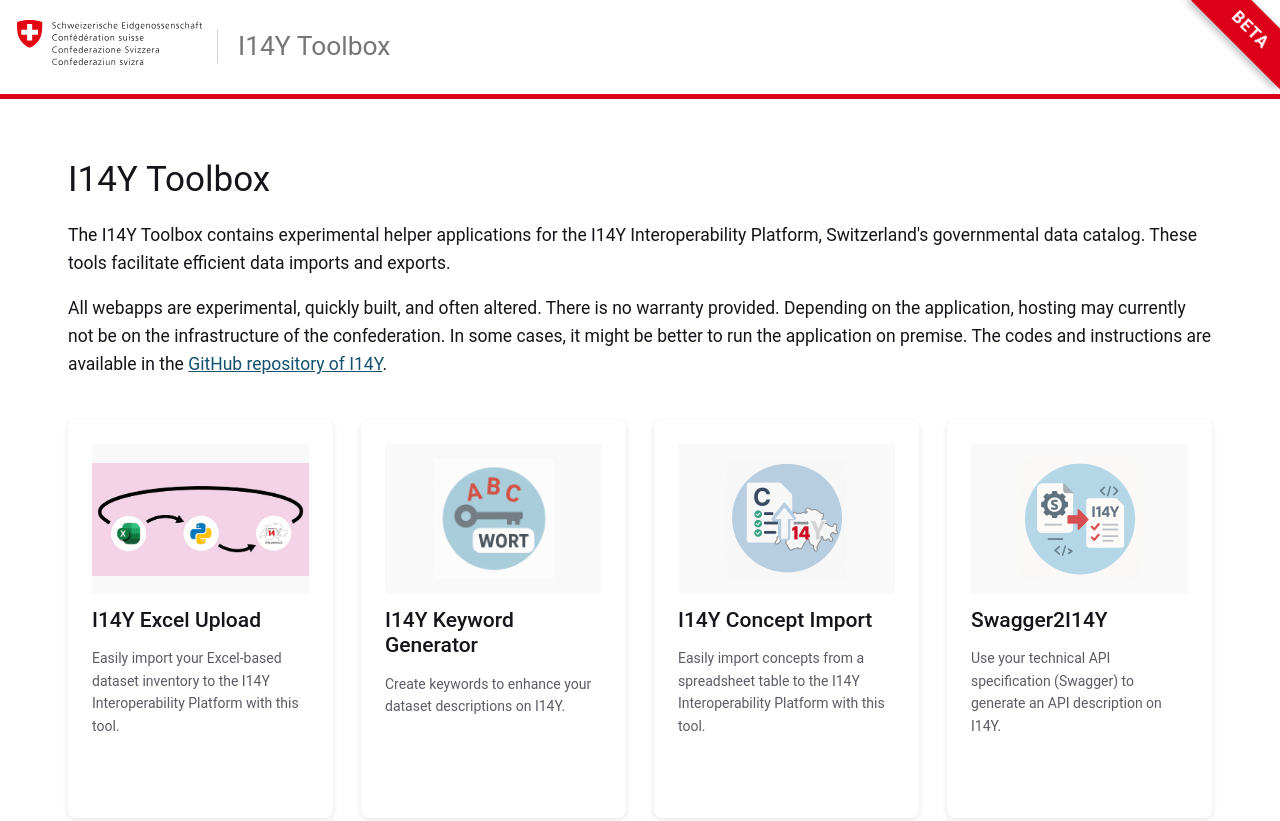
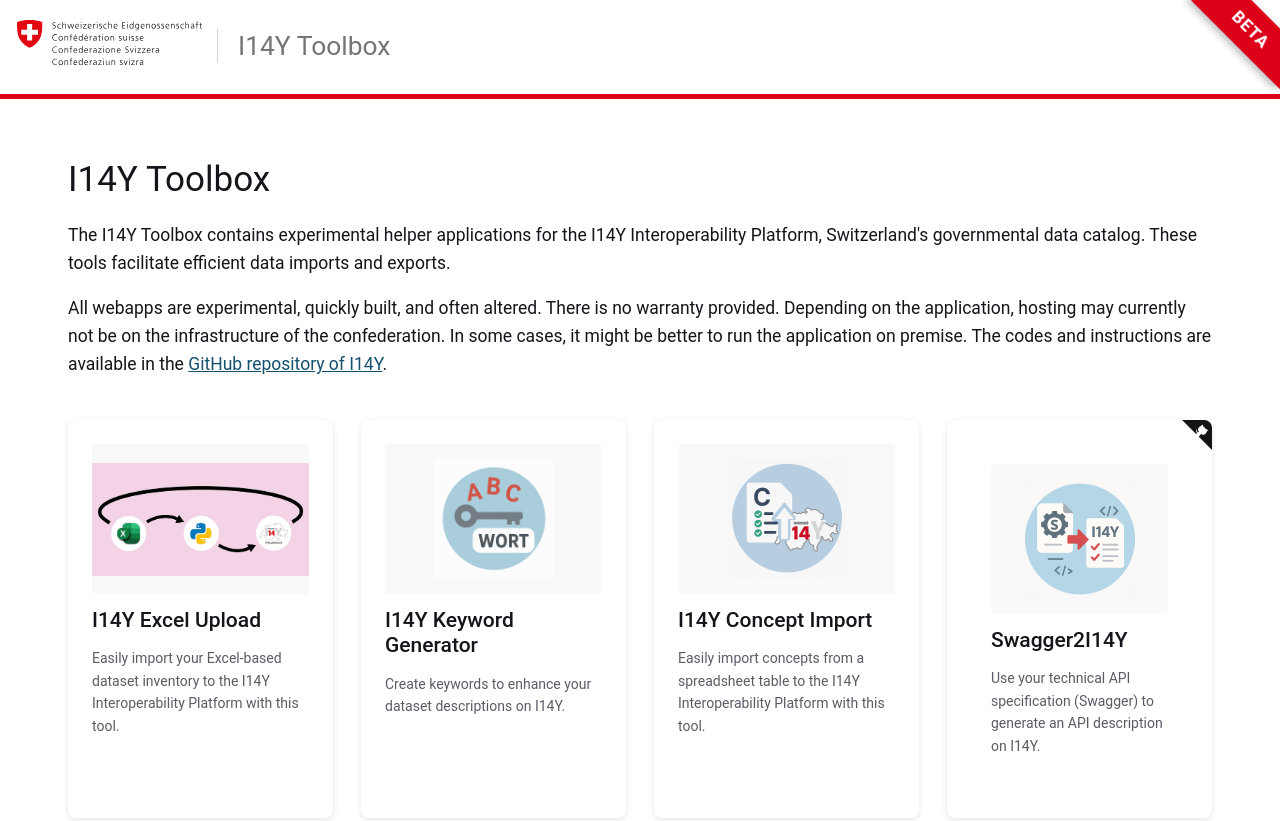
Before and after one commit to I14Y-ch/toolbox, a plain HTML site: page index.html in a window 1280 px wide. Shown: the top 821 px of the page. Drawn offline with Linux system fonts and the light colour scheme.

Commit message:
Github link for Swagger App

```diff
--- a/index.html
+++ b/index.html
@@ -65,13 +65,22 @@
                 </a>
 
                 <!-- Swagger2I14Y Import Tool -->
-                <a href="https://swagger2i14y-df4wv.ondigitalocean.app/" class="api-card" target="_blank">
+                <div class="api-card">
+                    <a href="https://swagger2i14y-df4wv.ondigitalocean.app/" class="card-main-link" target="_blank">
                         <div class="tool-logo">
                             <img src="static/img/swagger2dcat.jpg" alt="Logo I14Y Concept Import">
                         </div>
                         <h2>Swagger2I14Y</h2>
                         <p>Use your technical API specification (Swagger) to generate an API description on I14Y.</p>
                     </a>
+                    <a href="https://github.com/I14Y-ch/swagger2dcat" class="github-corner" target="_blank" aria-label="View source on GitHub">
+                        <svg width="30" height="30" viewBox="0 0 250 250" aria-hidden="true">
+                            <path d="M0,0 L115,115 L130,115 L142,142 L250,250 L250,0 Z"></path>
+                            <path d="M128.3,109.0 C113.8,99.7 119.0,89.6 119.0,89.6 C122.0,82.7 120.5,78.6 120.5,78.6 C119.2,72.0 123.4,76.3 123.4,76.3 C127.3,80.9 125.5,87.3 125.5,87.3 C122.9,97.6 130.6,101.9 134.4,103.2" fill="currentColor" style="transform-origin: 130px 106px;" class="octo-arm"></path>
+                            <path d="M115.0,115.0 C114.9,115.1 118.7,116.5 119.8,115.4 L133.7,101.6 C136.9,99.2 139.9,98.4 142.2,98.6 C133.8,88.0 127.5,74.4 143.8,58.0 C148.5,53.4 154.0,51.2 159.7,51.0 C160.3,49.4 163.2,43.6 171.4,40.1 C171.4,40.1 176.1,42.5 178.8,56.2 C183.1,58.6 187.2,61.8 190.9,65.4 C194.5,69.0 197.7,73.2 200.1,77.6 C213.8,80.2 216.3,84.9 216.3,84.9 C212.7,93.1 206.9,96.0 205.4,96.6 C205.1,102.4 203.0,107.8 198.3,112.5 C181.9,128.9 168.3,122.5 157.7,114.1 C157.9,116.9 156.7,120.9 152.7,124.9 L141.0,136.5 C139.8,137.7 141.6,141.9 141.8,141.8 Z" fill="currentColor" class="octo-body"></path>
+                        </svg>
+                    </a>
+                </div>
 
                 <!-- SHACL Generator -->
                 <div class="api-card">
```
Lines whose indentation alone changed are shown as unchanged.
